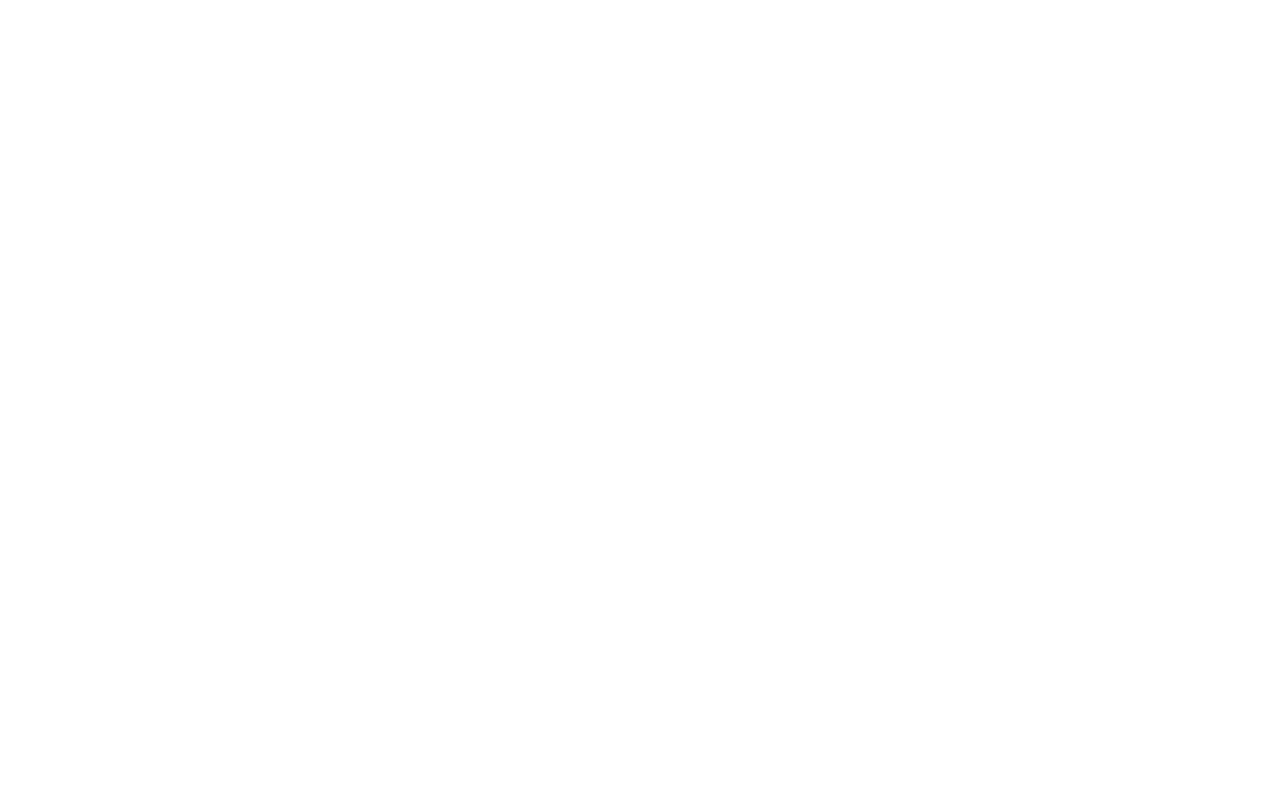
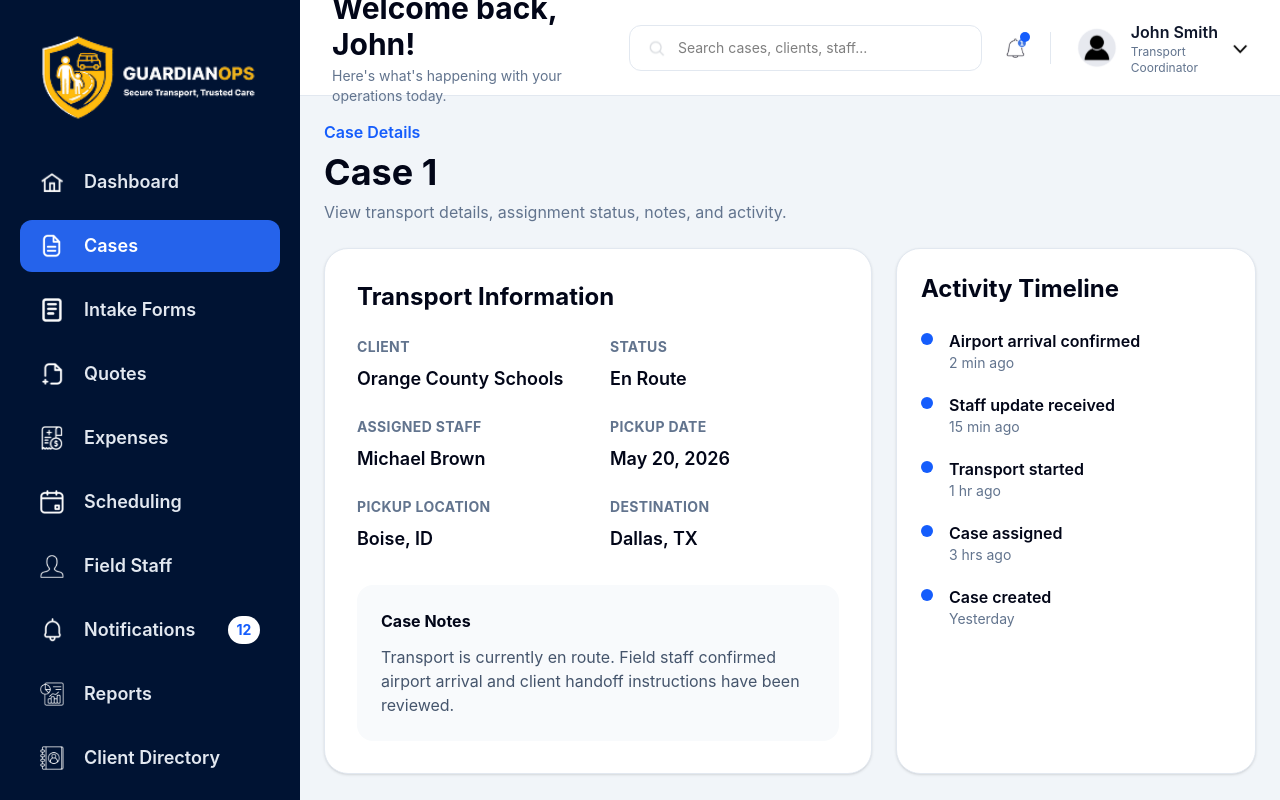
Before and after one commit to Elijahjallen/guardianops-platform, a React (Vite) app in the folder frontend/: page /cases/1 in a window 1280 px wide. Before the commit this address had no page. Shown: the top 800 px of the page. Built offline with nearby package versions, Linux system fonts and the light colour scheme.

Commit message:
Add new case modal

```diff
--- /dev/null
+++ b/frontend/src/components/cases/NewCaseModal.tsx
@@ -0,0 +1,91 @@
+type NewCaseModalProps = {
+  isOpen: boolean;
+  onClose: () => void;
+};
+
+function NewCaseModal({ isOpen, onClose }: NewCaseModalProps) {
+  if (!isOpen) {
+    return null;
+  }
+
+  return (
+    <div className="fixed inset-0 z-50 flex items-center justify-center bg-slate-950/60 px-4">
+      <div className="w-full max-w-3xl rounded-3xl bg-white p-8 shadow-2xl">
+        <div className="mb-6 flex items-center justify-between">
+          <div>
+            <h2 className="text-3xl font-bold text-slate-950">
+              Create New Case
+            </h2>
+
+            <p className="mt-1 text-slate-500">
+              Enter transport case details and assignment information.
+            </p>
+          </div>
+
+          <button
+            onClick={onClose}
+            className="text-2xl font-bold text-slate-500 hover:text-slate-900"
+          >
+            ×
+          </button>
+        </div>
+
+        <div className="grid gap-5 md:grid-cols-2">
+          <Field label="Client Name" placeholder="Enter client name" />
+          <Field label="Assigned Staff" placeholder="Select staff member" />
+          <Field label="Pickup Location" placeholder="Enter pickup location" />
+          <Field label="Destination" placeholder="Enter destination" />
+          <Field label="Pickup Date" type="date" />
+          <Field label="Priority" placeholder="Normal / High / Urgent" />
+        </div>
+
+        <div className="mt-5">
+          <label className="mb-2 block font-bold text-slate-950">Notes</label>
+
+          <textarea
+            placeholder="Add case notes..."
+            className="h-32 w-full resize-none rounded-xl border border-slate-300 px-4 py-3 outline-none"
+          />
+        </div>
+
+        <div className="mt-8 flex justify-end gap-4">
+          <button
+            onClick={onClose}
+            className="rounded-xl border border-slate-300 px-6 py-3 font-bold text-slate-700"
+          >
+            Cancel
+          </button>
+
+          <button
+            onClick={onClose}
+            className="rounded-xl bg-blue-600 px-6 py-3 font-bold text-white hover:bg-blue-700"
+          >
+            Create Case
+          </button>
+        </div>
+      </div>
+    </div>
+  );
+}
+
+type FieldProps = {
+  label: string;
+  placeholder?: string;
+  type?: string;
+};
+
+function Field({ label, placeholder, type = "text" }: FieldProps) {
+  return (
+    <div>
+      <label className="mb-2 block font-bold text-slate-950">{label}</label>
+
+      <input
+        type={type}
+        placeholder={placeholder}
+        className="w-full rounded-xl border border-slate-300 px-4 py-3 outline-none"
+      />
+    </div>
+  );
+}
+
+export default NewCaseModal;
--- /dev/null
+++ b/frontend/src/pages/CaseDetailsPage.tsx
@@ -0,0 +1,88 @@
+import { useParams } from "react-router-dom";
+import DashboardLayout from "../components/dashboard/DashboardLayout";
+
+function CaseDetailsPage() {
+  const { caseId } = useParams();
+
+  return (
+    <DashboardLayout>
+      <div className="mb-6">
+        <p className="font-semibold text-blue-600">Case Details</p>
+
+        <h1 className="mt-2 text-4xl font-bold text-slate-950">
+          Case {caseId}
+        </h1>
+
+        <p className="mt-2 text-slate-500">
+          View transport details, assignment status, notes, and activity.
+        </p>
+      </div>
+
+      <div className="grid gap-6 xl:grid-cols-[1fr_360px]">
+        <section className="rounded-3xl border border-slate-200 bg-white p-8 shadow-sm">
+          <h2 className="text-2xl font-bold text-slate-950">
+            Transport Information
+          </h2>
+
+          <div className="mt-6 grid gap-6 md:grid-cols-2">
+            <Detail label="Client" value="Orange County Schools" />
+            <Detail label="Status" value="En Route" />
+            <Detail label="Assigned Staff" value="Michael Brown" />
+            <Detail label="Pickup Date" value="May 20, 2026" />
+            <Detail label="Pickup Location" value="Boise, ID" />
+            <Detail label="Destination" value="Dallas, TX" />
+          </div>
+
+          <div className="mt-8 rounded-2xl bg-slate-50 p-6">
+            <h3 className="font-bold text-slate-950">Case Notes</h3>
+            <p className="mt-3 text-slate-600">
+              Transport is currently en route. Field staff confirmed airport
+              arrival and client handoff instructions have been reviewed.
+            </p>
+          </div>
+        </section>
+
+        <aside className="rounded-3xl border border-slate-200 bg-white p-6 shadow-sm">
+          <h2 className="text-2xl font-bold text-slate-950">
+            Activity Timeline
+          </h2>
+
+          <div className="mt-6 space-y-5">
+            <TimelineItem title="Airport arrival confirmed" time="2 min ago" />
+            <TimelineItem title="Staff update received" time="15 min ago" />
+            <TimelineItem title="Transport started" time="1 hr ago" />
+            <TimelineItem title="Case assigned" time="3 hrs ago" />
+            <TimelineItem title="Case created" time="Yesterday" />
+          </div>
+        </aside>
+      </div>
+    </DashboardLayout>
+  );
+}
+
+function Detail({ label, value }: { label: string; value: string }) {
+  return (
+    <div>
+      <p className="text-sm font-bold uppercase tracking-wide text-slate-500">
+        {label}
+      </p>
+
+      <p className="mt-2 text-lg font-semibold text-slate-950">{value}</p>
+    </div>
+  );
+}
+
+function TimelineItem({ title, time }: { title: string; time: string }) {
+  return (
+    <div className="flex gap-4">
+      <span className="mt-1 h-3 w-3 rounded-full bg-blue-600" />
+
+      <div>
+        <p className="font-semibold text-slate-950">{title}</p>
+        <p className="text-sm text-slate-500">{time}</p>
+      </div>
+    </div>
+  );
+}
+
+export default CaseDetailsPage;
--- a/frontend/src/pages/CasesPage.tsx
+++ b/frontend/src/pages/CasesPage.tsx
@@ -1,4 +1,8 @@
+import { useState } from "react";
+import { useNavigate } from "react-router-dom";
+
 import DashboardLayout from "../components/dashboard/DashboardLayout";
+import NewCaseModal from "../components/cases/NewCaseModal";
 
 const cases = [
   {
@@ -40,17 +44,24 @@ const cases = [
 ];
 
 function CasesPage() {
+  const navigate = useNavigate();
+  const [isNewCaseOpen, setIsNewCaseOpen] = useState(false);
+
   return (
     <DashboardLayout>
       <div className="mb-6 flex items-center justify-between">
         <div>
           <h1 className="text-4xl font-bold text-slate-950">Cases</h1>
+
           <p className="mt-2 text-slate-500">
             Manage transport cases, assignments, statuses, and case activity.
           </p>
         </div>
 
-        <button className="rounded-xl bg-blue-600 px-6 py-3 font-bold text-white hover:bg-blue-700">
+        <button
+          onClick={() => setIsNewCaseOpen(true)}
+          className="rounded-xl bg-blue-600 px-6 py-3 font-bold text-white hover:bg-blue-700"
+        >
           + New Case
         </button>
       </div>
@@ -106,17 +117,13 @@ function CasesPage() {
                     {item.id}
                   </td>
 
-                  <td className="px-6 py-5 text-slate-700">
-                    {item.client}
-                  </td>
+                  <td className="px-6 py-5 text-slate-700">{item.client}</td>
 
                   <td className="px-6 py-5">
                     <StatusBadge status={item.status} />
                   </td>
 
-                  <td className="px-6 py-5 text-slate-700">
-                    {item.staff}
-                  </td>
+                  <td className="px-6 py-5 text-slate-700">{item.staff}</td>
 
                   <td className="px-6 py-5 text-slate-700">
                     {item.destination}
@@ -131,7 +138,10 @@ function CasesPage() {
                   </td>
 
                   <td className="px-6 py-5">
-                    <button className="font-bold text-blue-600 hover:text-blue-700">
+                    <button
+                      onClick={() => navigate(`/cases/${item.id}`)}
+                      className="font-bold text-blue-600 hover:text-blue-700"
+                    >
                       View Case
                     </button>
                   </td>
@@ -141,6 +151,11 @@ function CasesPage() {
           </table>
         </div>
       </section>
+
+      <NewCaseModal
+        isOpen={isNewCaseOpen}
+        onClose={() => setIsNewCaseOpen(false)}
+      />
     </DashboardLayout>
   );
 }
--- a/frontend/src/routes/AppRoutes.tsx
+++ b/frontend/src/routes/AppRoutes.tsx
@@ -3,6 +3,7 @@ import { BrowserRouter, Routes, Route, Navigate } from "react-router-dom";
 import LoginPage from "../pages/LoginPage";
 import DashboardPage from "../pages/DashboardPage";
 import CasesPage from "../pages/CasesPage";
+import CaseDetailsPage from "../pages/CaseDetailsPage";
 
 function AppRoutes() {
   return (
@@ -11,6 +12,7 @@ function AppRoutes() {
         <Route path="/login" element={<LoginPage />} />
         <Route path="/dashboard" element={<DashboardPage />} />
         <Route path="/cases" element={<CasesPage />} />
+        <Route path="/cases/:caseId" element={<CaseDetailsPage />} />
 
         <Route path="/" element={<Navigate to="/login" replace />} />
       </Routes>
```
